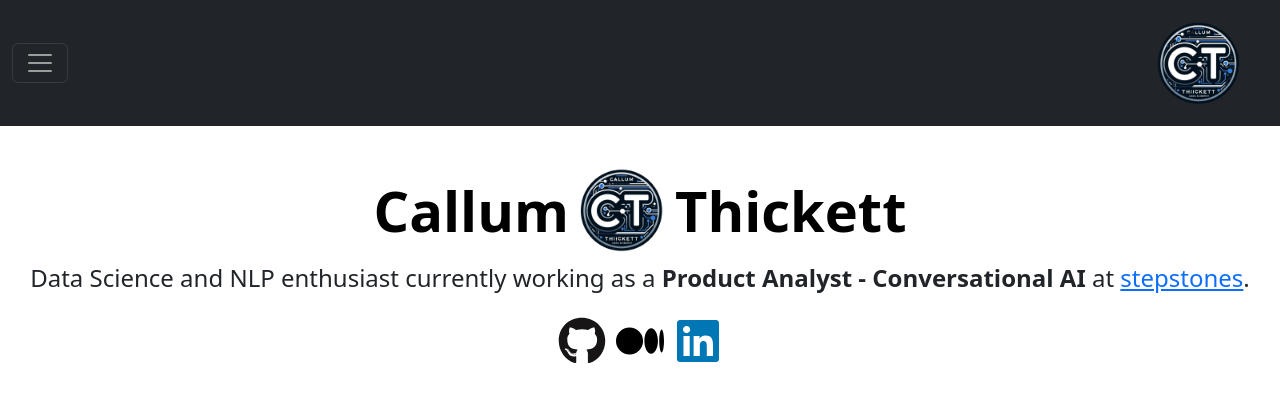
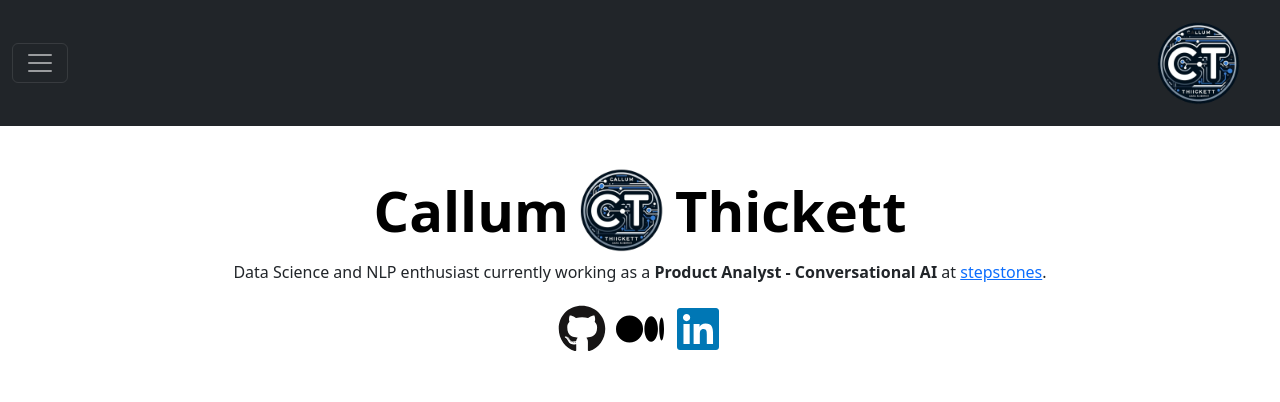
Before and after one commit to thickett/Portfolio_website, a React (Vite) app: page / in a window 1280 px wide. Shown: the top 402 px of the page. Built offline with nearby package versions, Linux system fonts and the light colour scheme.

Commit message:
refactor: removed positional arguments

```diff
--- a/src/components/styles/bodyText.css
+++ b/src/components/styles/bodyText.css
@@ -1,6 +1,3 @@
-.generic{
-   align-items: center;
-   justify-content: center;
-   flex-direction: row;
+.generic_body{
    font-size: 1.5em
 }
```
